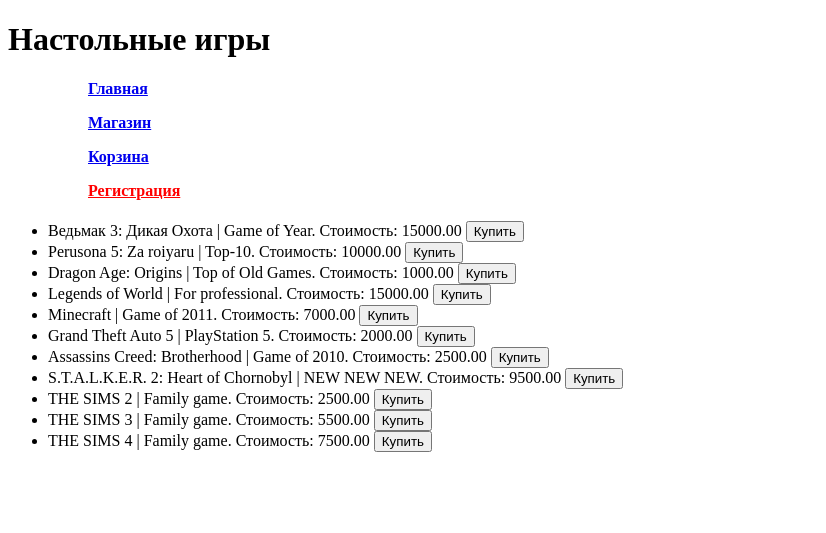
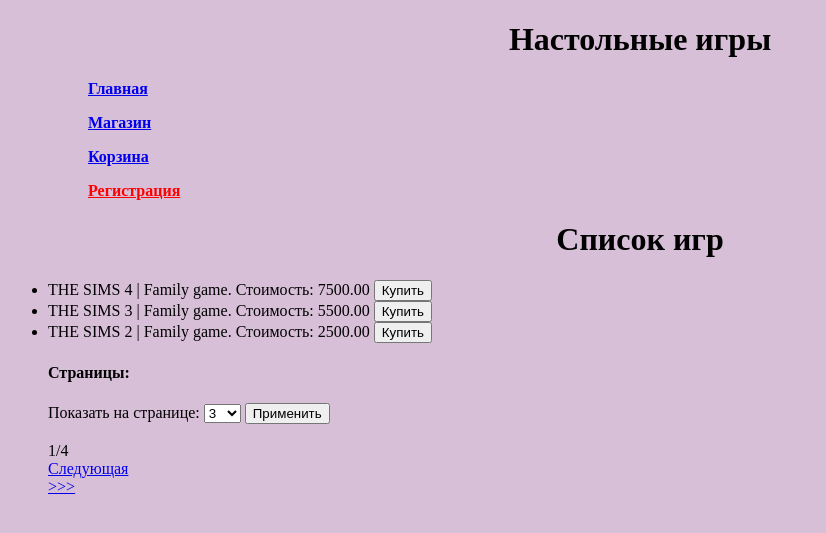
Before and after one commit to a-karaseva94/Django_v_2_Module19, a Django app: page /games/ in a window 1280 px wide. Shown: the top 533 px of the page, without its empty margins (0-826 px from the left). Run offline with Django 5.2, Linux system fonts and the light colour scheme; data comes from the database, SQL or seed files in the repository; both versions use the stored data as it was after the commit; parts of the project's set-up code (start-up, migrations or seed data) failed here and were passed over.

Commit message:
Домашнее задание по теме "Пагинация" (Карасева А.Д.)

```diff
--- a/My_app/My_app/urls.py
+++ b/My_app/My_app/urls.py
@@ -21,7 +21,7 @@ from task1.views import *
 urlpatterns = [
     path('admin/', admin.site.urls),
     path('', platform),
-    path('games/', games_store),
+    path('games/', paginator_func),
     path('cart/', cart_of_store),
     path('django_sign_up/', sign_up_by_django),
 ]
--- /dev/null
+++ b/My_app/static/style.css
@@ -0,0 +1,6 @@
+body {
+    background-color: #D8BFD8;
+}
+h1 {
+    text-align: center;
+}
--- a/My_app/task1/views.py
+++ b/My_app/task1/views.py
@@ -2,26 +2,28 @@ from django.shortcuts import render
 from django.http import HttpResponse
 from .forms import UserRegister
 from .models import *
+from django.core.paginator import Paginator, PageNotAnInteger, EmptyPage
 
 
-# Из задания task4
+# Страницы (из задания task4)
 def platform(request):
     return render(request, 'platform.html')
 
 
-def games_store(request):
-    games = Games.objects.all()
-    context = {
-        'games': games,
-    }
-    return render(request, 'games.html', context)
+# Заменила на пагинатор ниже
+# def games_store(request):
+#     games = Games.objects.all()
+#     context = {
+#         'games': games,
+#     }
+#     return render(request, 'games.html', context)
 
 
 def cart_of_store(request):
     return render(request, 'cart.html')
 
 
-# Из задания task5
+# Регистрация (формы из задания task5)
 def sign_up_by_django(request):
     buyers = Buyer.objects.all()
     users = [i.name for i in buyers]
@@ -51,3 +53,21 @@ def sign_up_by_django(request):
         else:
             form = UserRegister()
     return render(request, 'registration_page.html', context)
+
+# Пагинатор для игр
+def paginator_func(request):
+    games = Games.objects.all().order_by('-id')
+    per_page = request.GET.get('per_page',3)
+    paginator = Paginator(games, per_page)
+    page_number = request.GET.get('page')
+    try:
+        page_obj = paginator.get_page(page_number)
+    except PageNotAnInteger:
+        page_obj = paginator.page(1)
+    except EmptyPage:
+        page_obj = paginator.page(paginator.num_pages)
+    context = {
+        'page_obj': page_obj,
+        'per_page': per_page,
+    }
+    return render(request, 'games.html', context)
--- a/My_app/templates/games.html
+++ b/My_app/templates/games.html
@@ -18,16 +18,46 @@
         {% endblock %}
     </menu>
 
-    <content>
-        {% block content %}
-        <ul>
-            {% for game in games %}
+
+    {% block content %}
+    <h1>Список игр</h1>
+    <ul>
+        {% for game in page_obj %}
             <li>{{ game.title }} | {{ game.description }}. Стоимость: {{ game.cost }}
                     <button>Купить</button></li>
-            {% endfor %}
+        {% empty %}
+            <p>Нет игр.</p>
+        {% endfor %}
+    </ul>
+
+
+    <div class="pagination">
+        <ul>
+        <h4>Страницы:</h4>
+
+        <form method="get">
+            <label for="per_page">Показать на странице:</label>
+            <select id="per_page" name="per_page" >
+                <option value="3">3</option>
+                <option value="5">5</option>
+                <option value="10">10</option>
+                <option value="15">15</option>
+            </select>
+            <button type="submit" class="paginator_bt">Применить</button>
+        </form>
+
+            {% if page_obj.has_previous %}
+                <a href="?page=1"><<</a>
+                <br><a href="?page={{ page_posts.previous_page_number }}">Предыдущая</a>
+            {% endif %}
+            <br>{{ page_obj.number }}/{{ page_obj.paginator.num_pages }}
+            {% if page_obj.has_next %}
+                <br><a href="?page={{ page_obj.next_page_number }}">Следующая</a>
+                <br><a href="?page={{ page_obj.paginator.num_pages }}">>>></a>
+            {% endif %}
         </ul>
-        {% endblock %}
-    </content>
+    </div>
+    {% endblock %}
 
 
 </body>
--- a/My_app/templates/menu.html
+++ b/My_app/templates/menu.html
@@ -1,8 +1,10 @@
 <!DOCTYPE html>
+{% load static %}
 <html lang="en">
 <head>
     <meta charset="UTF-8">
     <title>Menu</title>
+    <link rel="stylesheet" type="text/css" href="{% static 'style.css' %}">
 </head>
 <body>
     <pagename>
```
Also changed, not shown: My_app/My_app/settings.py (+6 -1 lines), My_app/db.sqlite3.
